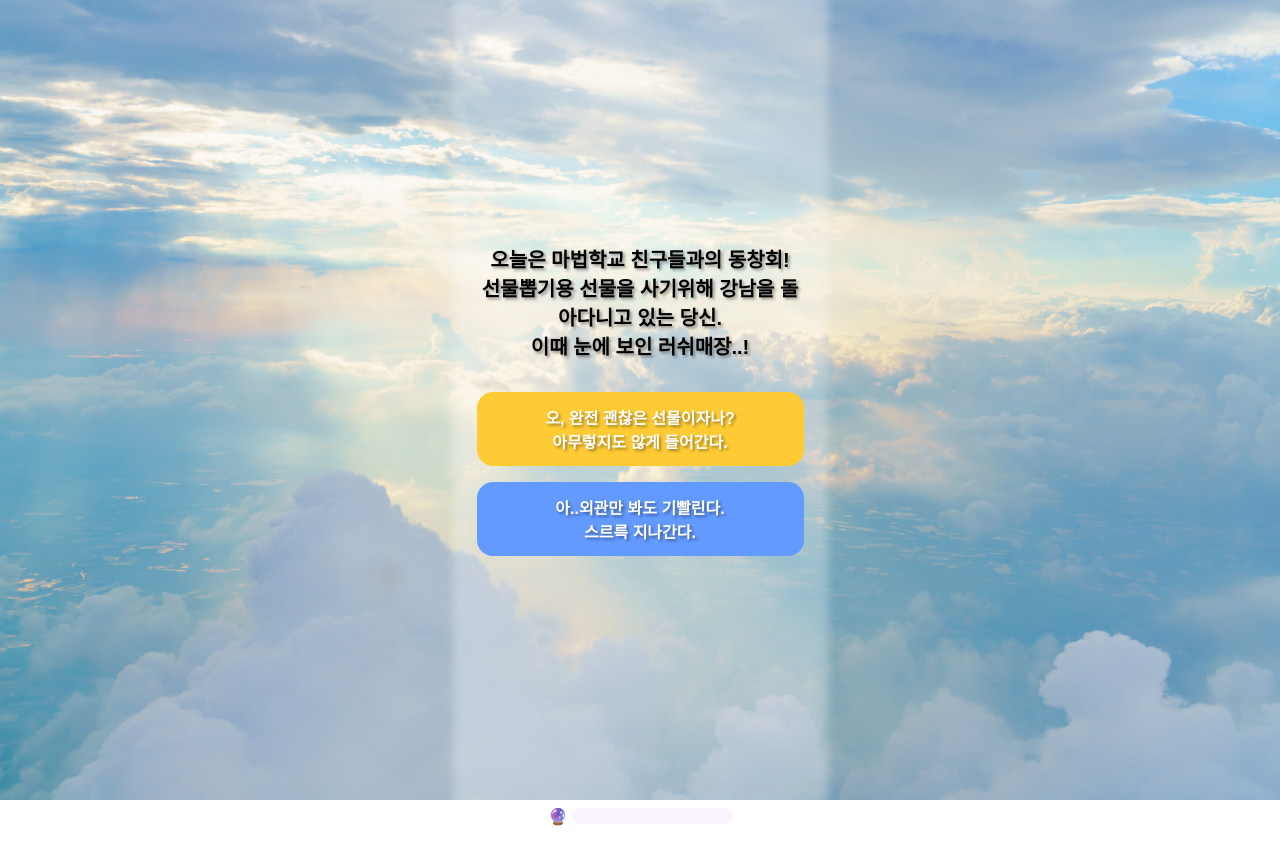
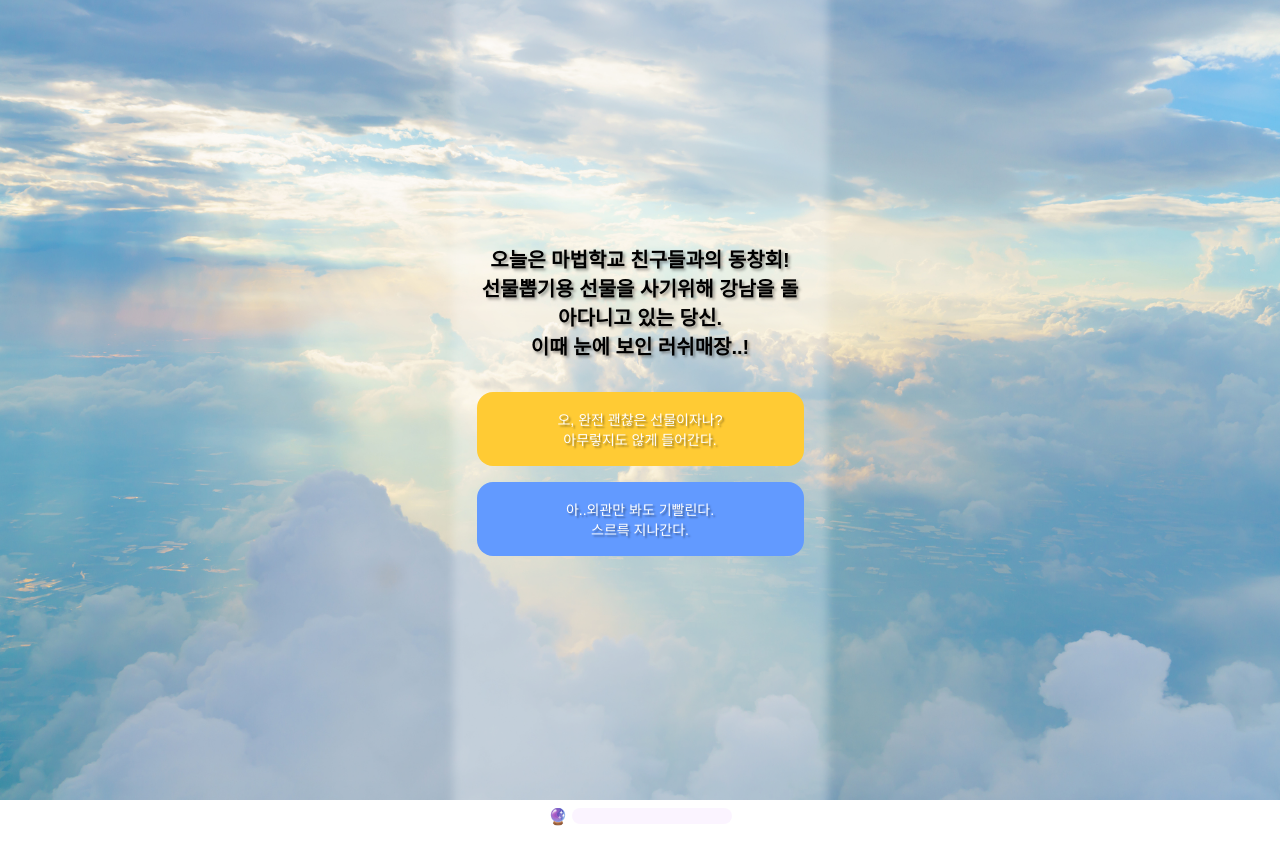
Before and after one commit to mabeopsonyeo/front, a React (Create React App) app: page /questions in a window 1280 px wide. Shown: the top 864 px of the page. Built offline with nearby package versions, Linux system fonts and the light colour scheme; a web font is replaced by a local one.

Commit message:
style: Button 컴포넌트 스타일 수정

```diff
--- a/src/components/Button.tsx
+++ b/src/components/Button.tsx
@@ -34,13 +34,14 @@ const ButtonWrapper = styled.button<{ backgroundColor: string; hoverColor: strin
   border-radius: 16px;
   background-color: ${({ backgroundColor }) => backgroundColor};
   color: #fff;
-  text-shadow: 2px 2px 3px rgba(0, 0, 0, 0.4);
-  font-size: 16px;
+  text-shadow: 2px 2px 2px rgba(0, 0, 0, 0.4);
+  font-size: 14px;
   font-style: normal;
-  font-weight: 700;
+  font-weight: 500;
   line-height: normal;
   white-space: break-spaces;
-  padding: 8px;
+  padding: 16px;
+  word-break: keep-all;
 
   &:hover {
     background-color: ${({ hoverColor }) => hoverColor};
```
